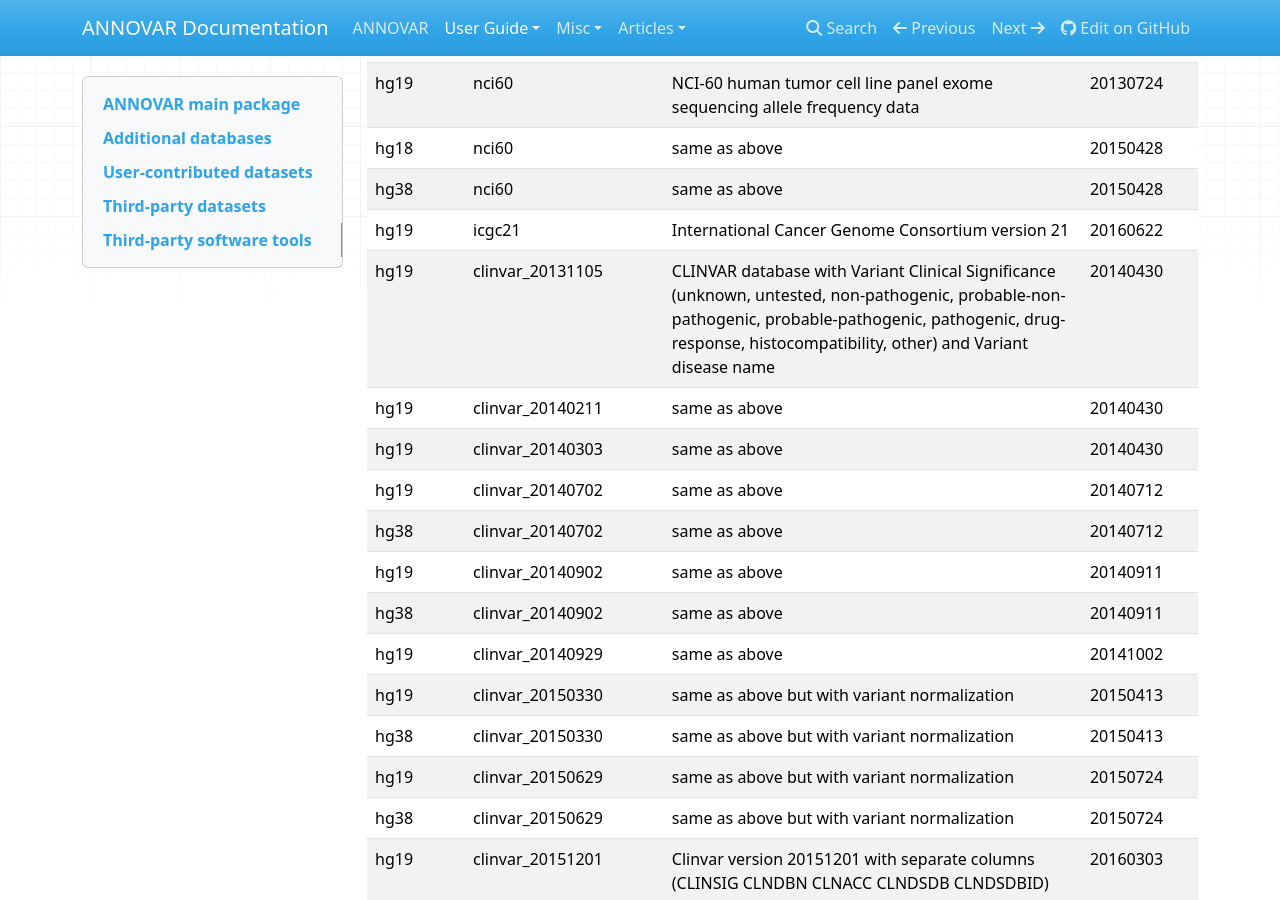
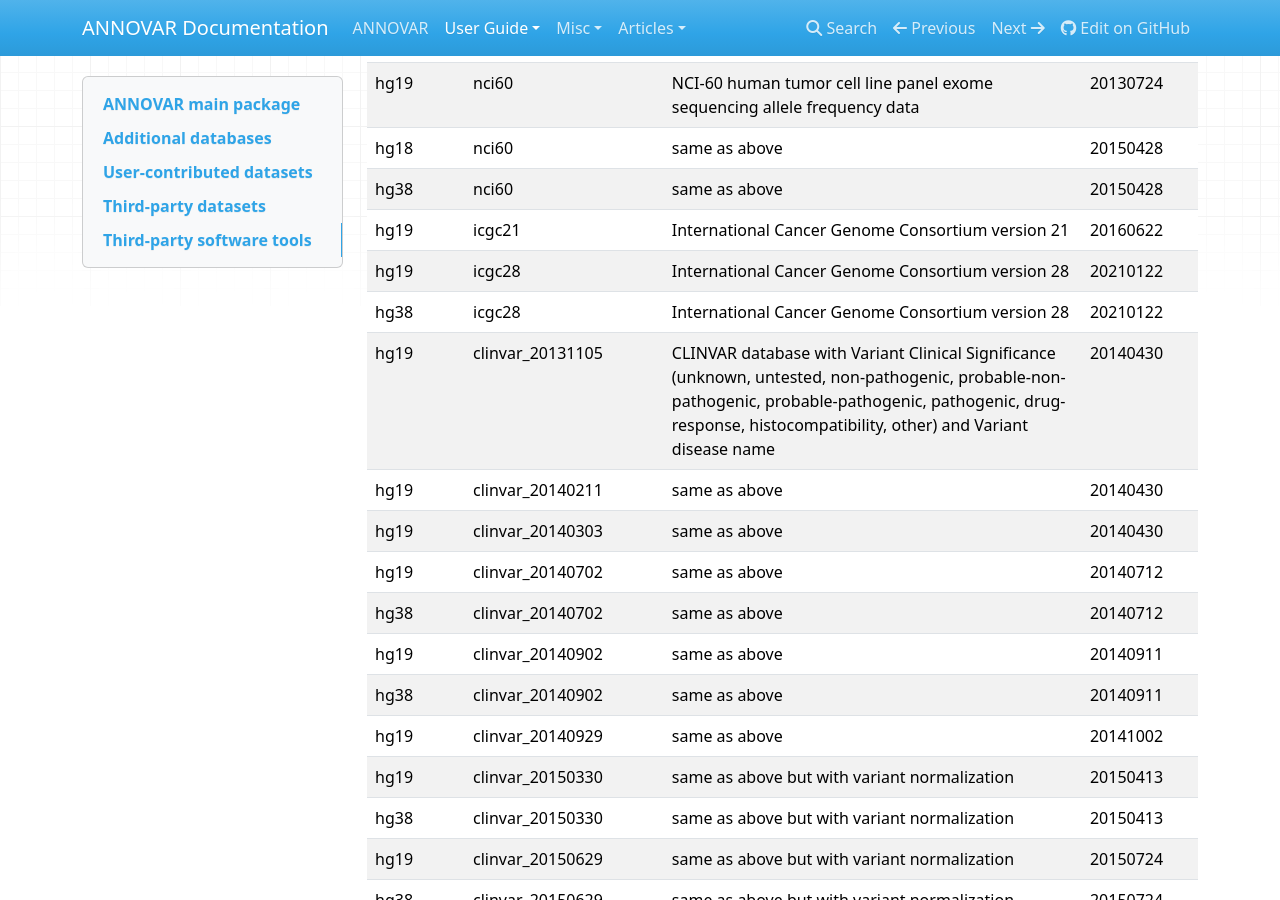
Before and after one commit to WGLab/doc-ANNOVAR, an MkDocs documentation site: the page built from docs/user-guide/download.md, in a window 1280 px wide and 900 px high, scrolled down 8738 px. Built offline with MkDocs 1.6.1, drawn with Linux system fonts in a browser that asks for light colours; nearby versions of some CDN libraries; comment, search, counter and statistics services are not loaded; old or Windows-style settings are respelled for this version of MkDocs.

Commit message:
Update download.md

```diff
--- a/docs/user-guide/download.md
+++ b/docs/user-guide/download.md
@@ -175,6 +175,8 @@ NOTE: several whole-genome databases (cadd, cadd13, fathmm, dann, eigen, gerp++,
 | hg18 | nci60 | same as above | 20150428 |
 | hg38 | nci60 | same as above | 20150428 |
 | hg19 | icgc21 | International Cancer Genome Consortium version 21 | 20160622 |
+| hg19 | icgc28 | International Cancer Genome Consortium version 28 | 20210122 |
+| hg38 | icgc28 | International Cancer Genome Consortium version 28 | 20210122 |
 | hg19 | clinvar_20131105 | CLINVAR database with Variant Clinical Significance (unknown, untested, non-pathogenic, probable-non-pathogenic, probable-pathogenic, pathogenic, drug-response, histocompatibility, other) and Variant disease name | 20140430 |
 | hg19 | clinvar_20140211 | same as above | 20140430 |
 | hg19 | clinvar_20140303 | same as above | 20140430 |
```
